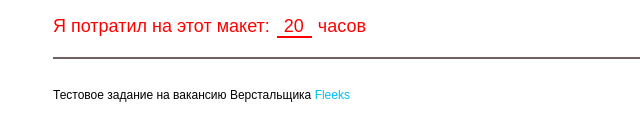
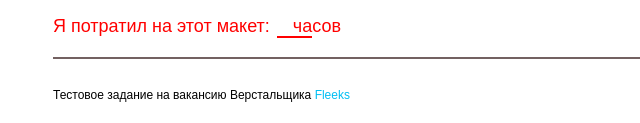
Before and after one commit to AleksandrGunko/SunTour, a website: page index.html in a window 1280 px wide. Shown: the part 2480-2603 px from the top of the page, 67-707 px from the left. Drawn offline with Linux system fonts and the light colour scheme.

Commit message:
add change to html

```diff
--- a/index.html
+++ b/index.html
@@ -209,7 +209,7 @@
 	<div class="container">
 		<div class="row">
 			<div class="col-xs-12 col-md-12">
-				<h6>Я потратил на этот макет: <span>20</span> часов</h6>
+				<h6>Я потратил на этот макет: <span></span> часов</h6>
 				<hr>
 				<h5>Тестовое задание на вакансию Верстальщика  <span > Fleeks</span></h5>
 				<ul class="social social_bottom">
```
